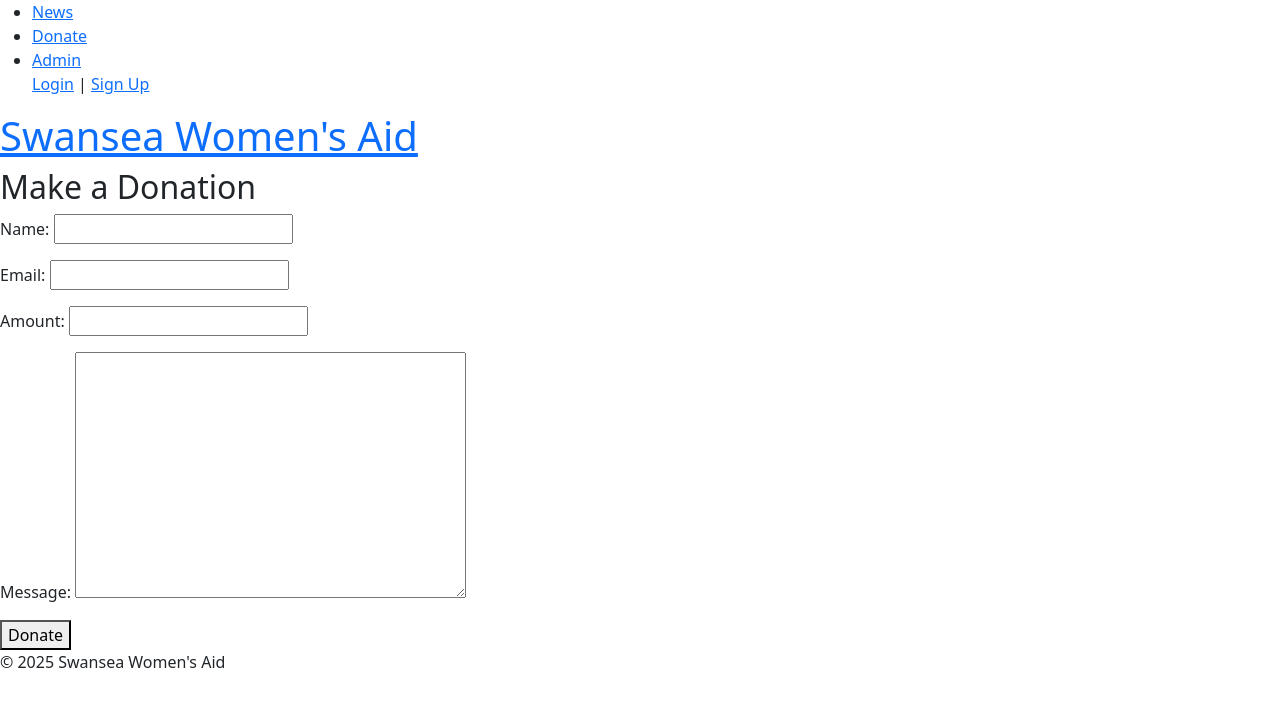
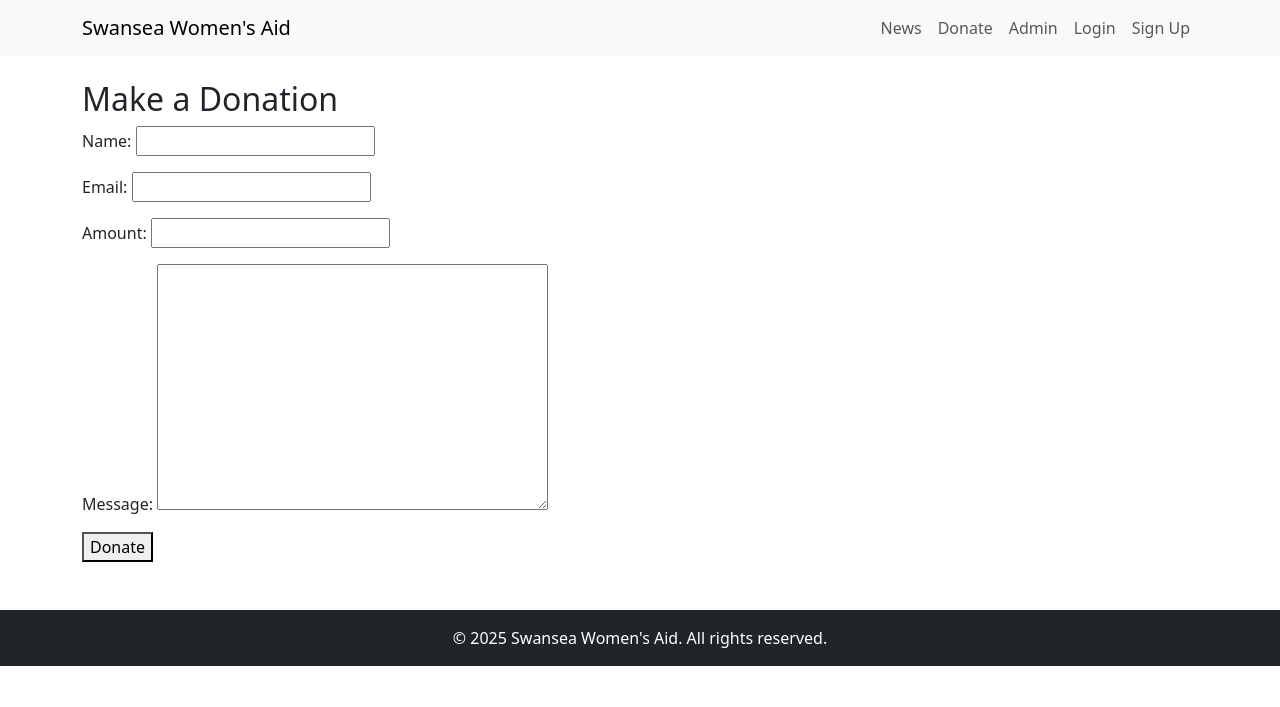
Before and after one commit to shipleyux/charity-site-ms4, a Django app: page /donate/ in a window 1280 px wide. Shown: the top 707 px of the page. Run offline with Django 4.2, Linux system fonts and the light colour scheme.

Commit message:
added bootstrap layout

```diff
--- a/core/templates/base.html
+++ b/core/templates/base.html
@@ -3,41 +3,46 @@
 <head>
   <meta charset="UTF-8">
   <title>{% block title %}Swansea Women's Aid{% endblock %}</title>
-  <link href="https://cdn.jsdelivr.net/npm/bootstrap@5.3.0/dist/css/bootstrap.min.css" rel="stylesheet">
-  <meta name="viewport" content="width=device-width, initial-scale=1.0" />
+  <meta name="viewport" content="width=device-width, initial-scale=1.0">
   {% load static %}
   <link rel="stylesheet" href="{% static 'css/style.css' %}">
+
+  <!-- Bootstrap CSS -->
+  <link href="https://cdn.jsdelivr.net/npm/bootstrap@5.3.0/dist/css/bootstrap.min.css" rel="stylesheet">
 </head>
 <body>
-  <header>
-    <nav>
-        <ul>
-          <li><a href="{% url 'post_list' %}">News</a></li>
-          <li><a href="{% url 'donate' %}">Donate</a></li>
-          <li><a href="{% url 'admin:index' %}">Admin</a></li>
+
+  <!-- Navbar -->
+  <nav class="navbar navbar-expand-lg navbar-light bg-light mb-4">
+    <div class="container">
+      <a class="navbar-brand" href="{% url 'post_list' %}">Swansea Women's Aid</a>
+      <div class="collapse navbar-collapse">
+        <ul class="navbar-nav ms-auto">
+          <li class="nav-item"><a class="nav-link" href="{% url 'post_list' %}">News</a></li>
+          <li class="nav-item"><a class="nav-link" href="{% url 'donate' %}">Donate</a></li>
+          <li class="nav-item"><a class="nav-link" href="{% url 'admin:index' %}">Admin</a></li>
           {% if user.is_authenticated %}
-          <p>Hi {{ user.username }}!</p>
-          <a href="{% url 'account_logout' %}">Logout</a>
-        {% else %}
-          <a href="{% url 'account_login' %}">Login</a> |
-          <a href="{% url 'account_signup' %}">Sign Up</a>
-        {% endif %}
+            <li class="nav-item"><a class="nav-link" href="#">Hi {{ user.username }}</a></li>
+            <li class="nav-item"><a class="nav-link" href="{% url 'account_logout' %}">Logout</a></li>
+          {% else %}
+            <li class="nav-item"><a class="nav-link" href="{% url 'account_login' %}">Login</a></li>
+            <li class="nav-item"><a class="nav-link" href="{% url 'account_signup' %}">Sign Up</a></li>
+          {% endif %}
         </ul>
+      </div>
+    </div>
+  </nav>
 
-      </nav>
-    <h1><a href="{% url 'post_list' %}">Swansea Women's Aid</a></h1>
-    <nav>
-      <!-- Navigation goes here -->
-    </nav>
-  </header>
-
-  <main>
+  <!-- Main content -->
+  <main class="container">
     {% block content %}
     {% endblock %}
   </main>
 
-  <footer>
-    <p>&copy; 2025 Swansea Women's Aid</p>
+  <!-- Footer -->
+  <footer class="bg-dark text-white text-center py-3 mt-5">
+    <p class="mb-0">&copy; 2025 Swansea Women's Aid. All rights reserved.</p>
   </footer>
+
 </body>
 </html>
```
